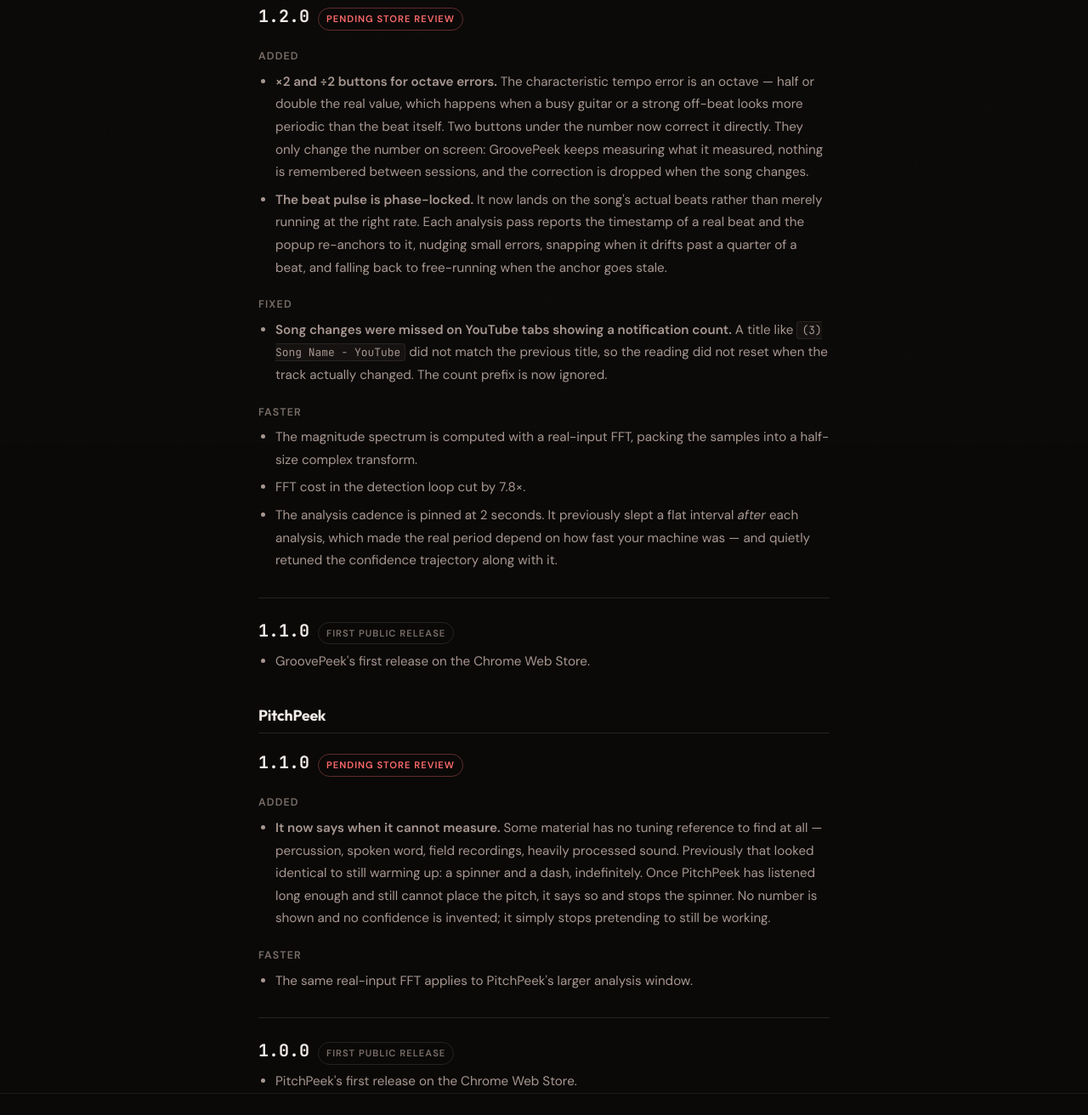
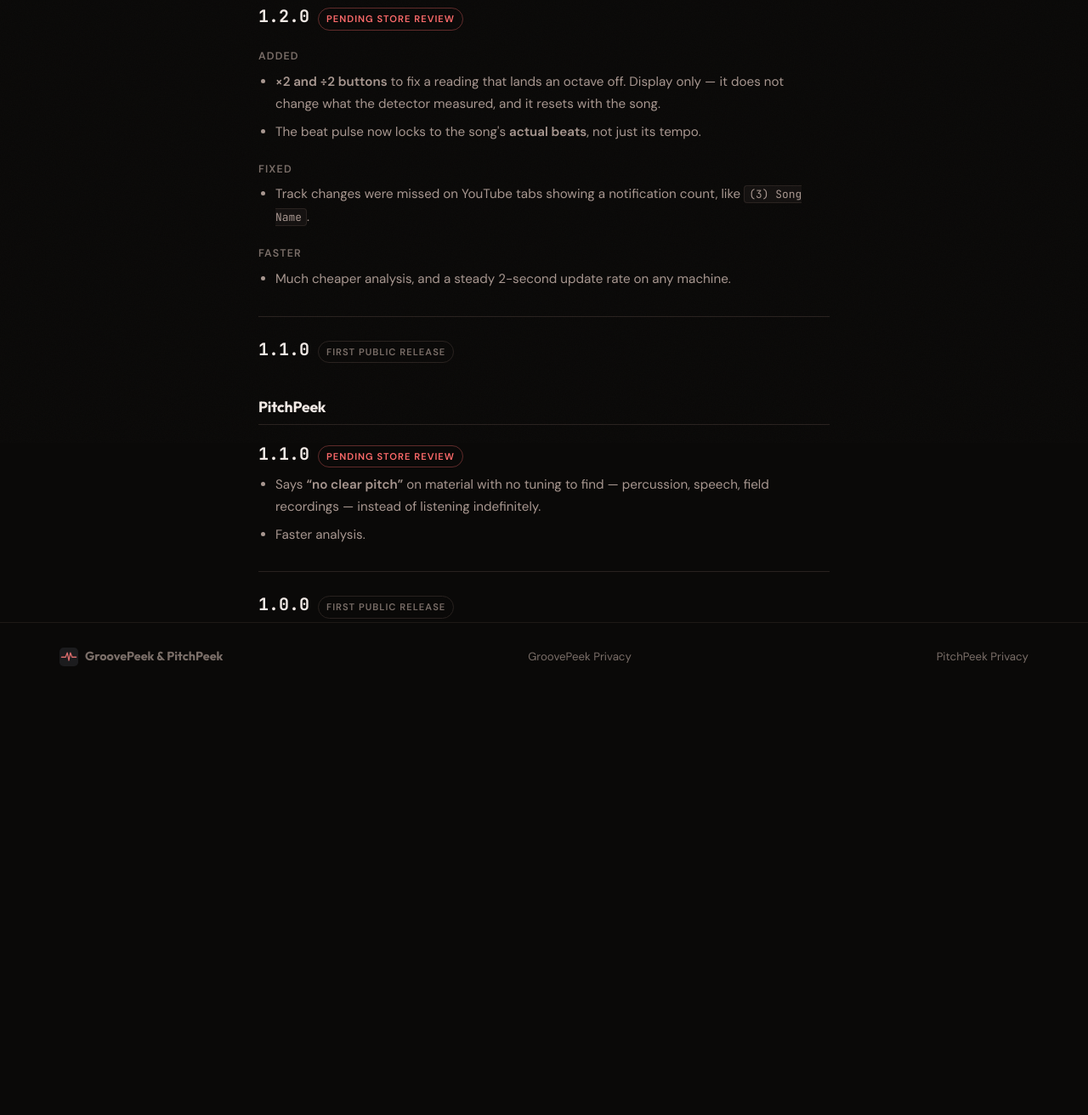
Before and after one commit to damfernandes/groovepeek-docs, a plain HTML site: page changelog.html in a window 1280 px wide. Shown: the part 279-1591 px from the top of the page at 85% size. After the commit the page ends 1092 px from the top, so only its background shows below. Drawn offline with Linux system fonts and the light colour scheme.

Commit message:
Cut the changelog down to release notes
The first pass was written like commit messages: a paragraph per entry
explaining the mechanism and the reasoning. That is the wrong register
for this page. Someone reading a changelog is deciding whether they care
about the update, not reviewing the work.

One line per change now, with the detail kept only where it answers a
question a user would actually have -- that the octave buttons change the
display and not the measurement, since that governs whether to trust the
number.

The whole history now fits on one screen instead of scrolling for pages.

```diff
--- a/changelog.html
+++ b/changelog.html
@@ -41,20 +41,18 @@
 
       <h3>Added</h3>
       <ul>
-        <li><strong>&times;2 and &divide;2 buttons for octave errors.</strong> The characteristic tempo error is an octave — half or double the real value, which happens when a busy guitar or a strong off-beat looks more periodic than the beat itself. Two buttons under the number now correct it directly. They only change the number on screen: GroovePeek keeps measuring what it measured, nothing is remembered between sessions, and the correction is dropped when the song changes.</li>
-        <li><strong>The beat pulse is phase-locked.</strong> It now lands on the song's actual beats rather than merely running at the right rate. Each analysis pass reports the timestamp of a real beat and the popup re-anchors to it, nudging small errors, snapping when it drifts past a quarter of a beat, and falling back to free-running when the anchor goes stale.</li>
+        <li><strong>&times;2 and &divide;2 buttons</strong> to fix a reading that lands an octave off. Display only — it does not change what the detector measured, and it resets with the song.</li>
+        <li>The beat pulse now locks to the song's <strong>actual beats</strong>, not just its tempo.</li>
       </ul>
 
       <h3>Fixed</h3>
       <ul>
-        <li><strong>Song changes were missed on YouTube tabs showing a notification count.</strong> A title like <code>(3) Song Name - YouTube</code> did not match the previous title, so the reading did not reset when the track actually changed. The count prefix is now ignored.</li>
+        <li>Track changes were missed on YouTube tabs showing a notification count, like <code>(3) Song Name</code>.</li>
       </ul>
 
       <h3>Faster</h3>
       <ul>
-        <li>The magnitude spectrum is computed with a real-input FFT, packing the samples into a half-size complex transform.</li>
-        <li>FFT cost in the detection loop cut by 7.8&times;.</li>
-        <li>The analysis cadence is pinned at 2 seconds. It previously slept a flat interval <em>after</em> each analysis, which made the real period depend on how fast your machine was — and quietly retuned the confidence trajectory along with it.</li>
+        <li>Much cheaper analysis, and a steady 2-second update rate on any machine.</li>
       </ul>
     </div>
 
@@ -63,9 +61,6 @@
         <span class="release-version">1.1.0</span>
         <span class="release-status">First public release</span>
       </div>
-      <ul>
-        <li>GroovePeek's first release on the Chrome Web Store.</li>
-      </ul>
     </div>
 
     <h2 id="pitchpeek">PitchPeek</h2>
@@ -75,15 +70,9 @@
         <span class="release-version">1.1.0</span>
         <span class="release-status release-pending">Pending store review</span>
       </div>
-
-      <h3>Added</h3>
       <ul>
-        <li><strong>It now says when it cannot measure.</strong> Some material has no tuning reference to find at all — percussion, spoken word, field recordings, heavily processed sound. Previously that looked identical to still warming up: a spinner and a dash, indefinitely. Once PitchPeek has listened long enough and still cannot place the pitch, it says so and stops the spinner. No number is shown and no confidence is invented; it simply stops pretending to still be working.</li>
-      </ul>
-
-      <h3>Faster</h3>
-      <ul>
-        <li>The same real-input FFT applies to PitchPeek's larger analysis window.</li>
+        <li>Says <strong>&ldquo;no clear pitch&rdquo;</strong> on material with no tuning to find — percussion, speech, field recordings — instead of listening indefinitely.</li>
+        <li>Faster analysis.</li>
       </ul>
     </div>
 
@@ -92,9 +81,6 @@
         <span class="release-version">1.0.0</span>
         <span class="release-status">First public release</span>
       </div>
-      <ul>
-        <li>PitchPeek's first release on the Chrome Web Store.</li>
-      </ul>
     </div>
 
   </main>
```
